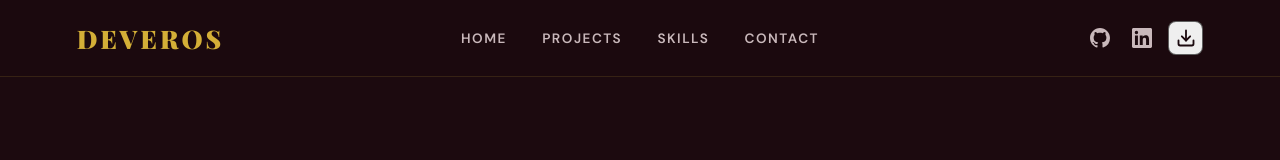
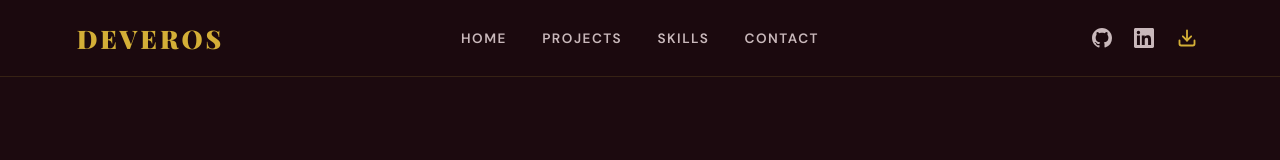
Before and after one commit to AustineLomocso/Portfolio, a React (Vite) app in the folder my-react-app/: page / in a window 1280 px wide. Shown: the top 160 px of the page. Built offline with nearby package versions, Linux system fonts and the light colour scheme.

Commit message:
changed linkedin link

```diff
--- a/my-react-app/src/Header.jsx
+++ b/my-react-app/src/Header.jsx
@@ -23,16 +23,6 @@ const DownloadIcon = () => (
 
 function Header() {
   const [menuOpen, setMenuOpen] = useState(false);
-
-  const handleDownload = () => {
-    const url = "./assets/AustineLomocso_Resume.pdf";
-    const link = document.createElement("a");
-    link.href = url;
-    link.download = "Austine_Resume.pdf";
-    document.body.appendChild(link);
-    link.click();
-    document.body.removeChild(link);
-  };
 
   const closeMenu = () => setMenuOpen(false);
 
@@ -61,7 +51,7 @@ function Header() {
             <GitHubIcon />
           </a>
           <a
-            href="https://linkedin.com/in/austine-lomocso"
+            href="https://www.linkedin.com/in/austine-lomocso-bb1448255/"
             target="_blank"
             rel="noreferrer"
             className="header-social-icon"
@@ -69,14 +59,15 @@ function Header() {
           >
             <LinkedInIcon />
           </a>
-          <button
+          <a
+            href="./assets/AustineLomocso_Resume.pdf"
+            download="Austine_Resume.pdf"
             className="header-social-icon header-download-btn"
-            onClick={handleDownload}
-            aria-label="Download Resume"
-            title="Download Resume"
+            aria-label="Download CV"
+            title="Download CV"
           >
             <DownloadIcon />
-          </button>
+          </a>
         </div>
 
         <button
@@ -109,7 +100,7 @@ function Header() {
             <GitHubIcon />
           </a>
           <a
-            href="https://linkedin.com/in/austine-lomocso"
+            href="https://www.linkedin.com/in/austine-lomocso-bb1448255"
             target="_blank"
             rel="noreferrer"
             className="mobile-social-icon"
@@ -120,8 +111,13 @@ function Header() {
           </a>
         </div>
 
-        <button className="mobile-cv-btn" onClick={() => { handleDownload(); closeMenu(); }}>
-          Download Resume
+        <button className="mobile-cv-btn" onClick={closeMenu}>
+          <a
+            href="./assets/AustineLomocso_Resume.pdf"
+            download="Austine_Resume.pdf"
+          >
+            Download CV
+          </a>
         </button>
       </div>
     </>
--- a/my-react-app/src/index.css
+++ b/my-react-app/src/index.css
@@ -214,18 +214,17 @@ header nav ul li a:hover::after {
   border-color: var(--gold);
 }
 
-/* Download icon button — gold-bordered to distinguish from plain social icons */
+/* Download icon button — same size as social icons, gold tint to distinguish */
 .header-download-btn {
-  border: 1.5px solid rgba(0, 0, 0, 0.6) !important;
-  color: var(--bg-color) !important;
-  border-radius: 8px !important;
+  border: none !important;
+  color: var(--gold) !important;
+  border-radius: 6px !important;
   padding: 0.4rem !important;
 }
 
 .header-download-btn:hover {
-  background: var(--gold) !important;
-  color: var(--bg-color) !important;
-  border-color: var(--gold) !important;
+  color: var(--gold) !important;
+  background: var(--gold-dim) !important;
 }
 
 /* Hamburger */
@@ -302,6 +301,13 @@ header nav ul li a:hover::after {
   padding: 0.8rem 2.5rem;
   border-radius: 4px;
   cursor: pointer;
+}
+
+.mobile-nav .mobile-cv-btn a {
+  color: var(--bg-color);
+  display: block;
+  width: 100%;
+  height: 100%;
 }
 
 /* ===== HERO ===== */
```
